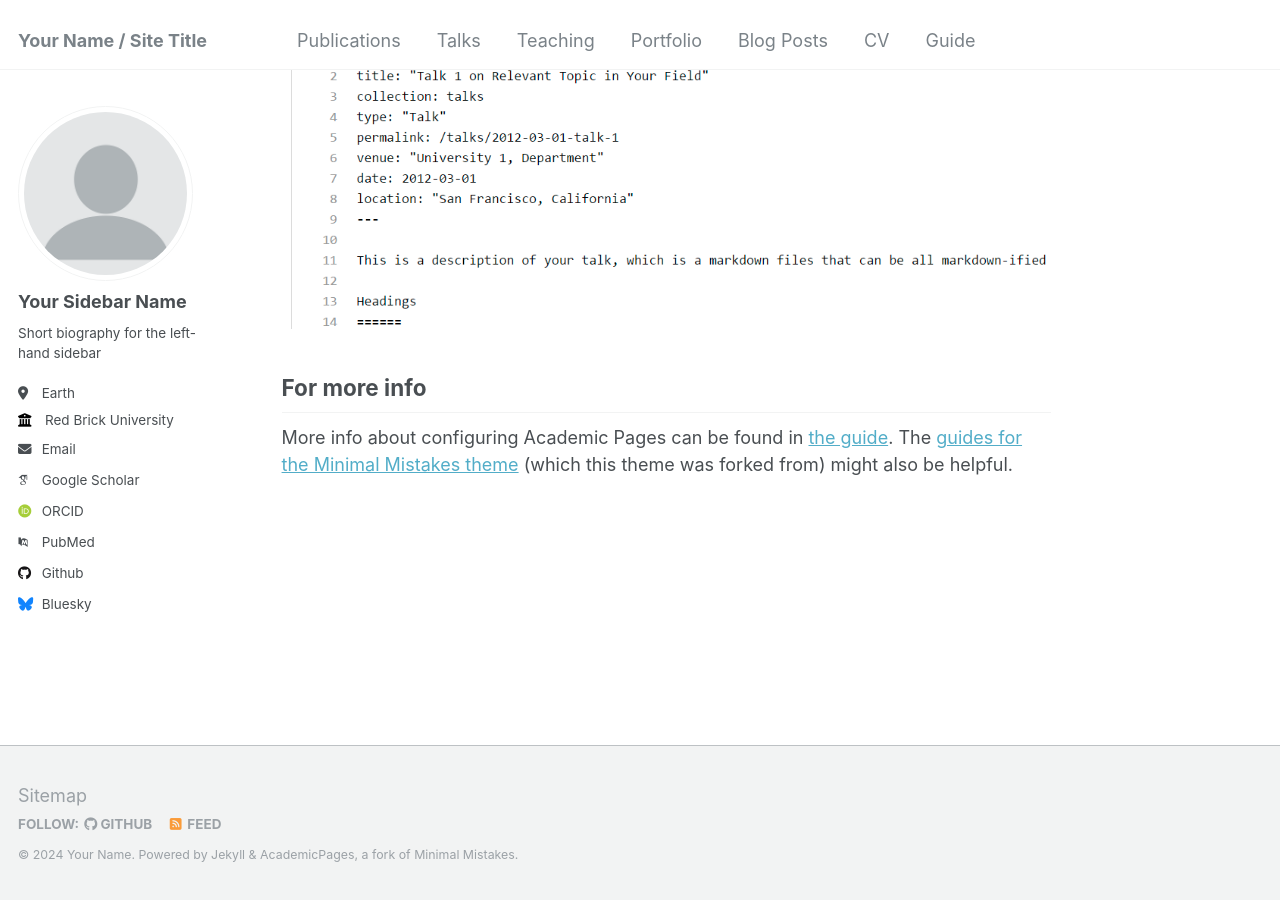
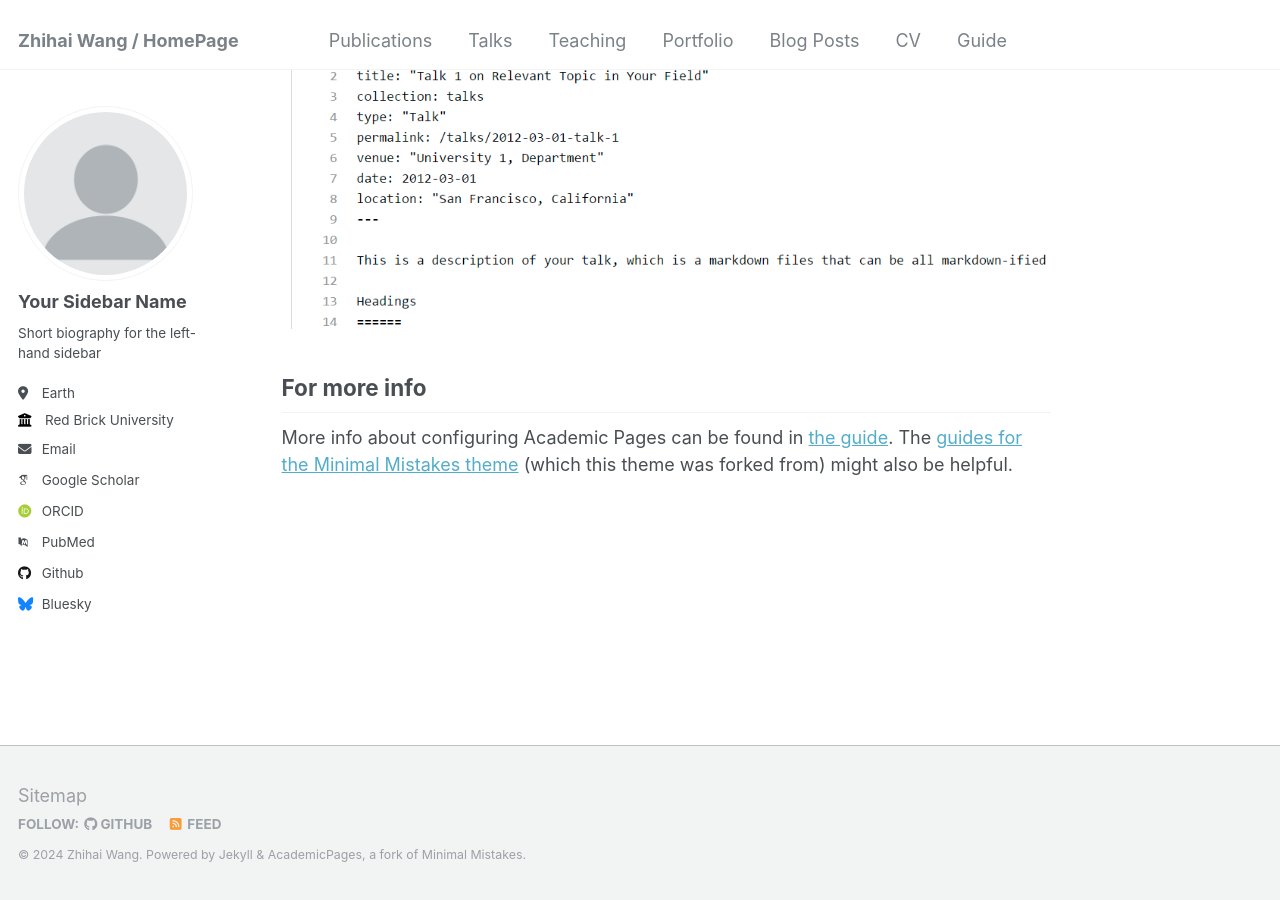
Before and after one commit to zhihaiwangx/zhihaiwangx.github.io, a Jekyll site: the page built from _pages/about.md, in a window 1280 px wide and 900 px high, scrolled down 2660 px. Built offline with Jekyll 4.4.1, drawn with Linux system fonts in a browser that asks for light colours; some web fonts are replaced.

Commit message:
modify website

```diff
--- a/_config.yml
+++ b/_config.yml
@@ -8,10 +8,10 @@
 
 # Basic Site Settings
 locale                   : "en-US"
-title                    : "Your Name / Site Title"
+title                    : "Zhihai Wang / HomePage"
 title_separator          : "-"
-name                     : &name "Your Name"
-description              : &description "personal description"
+name                     : &name "Zhihai Wang"
+description              : &description "The homepage of Zhihai Wang"
 url                      : https://zhihaiwangx.github.io # the base hostname & protocol for your site e.g. "https://mmistakes.github.io"
 baseurl                  : "" # the subpath of your site, e.g. "/blog"
 repository               : "zhihaiwangx/zhihaiwangx.github.io"
```
